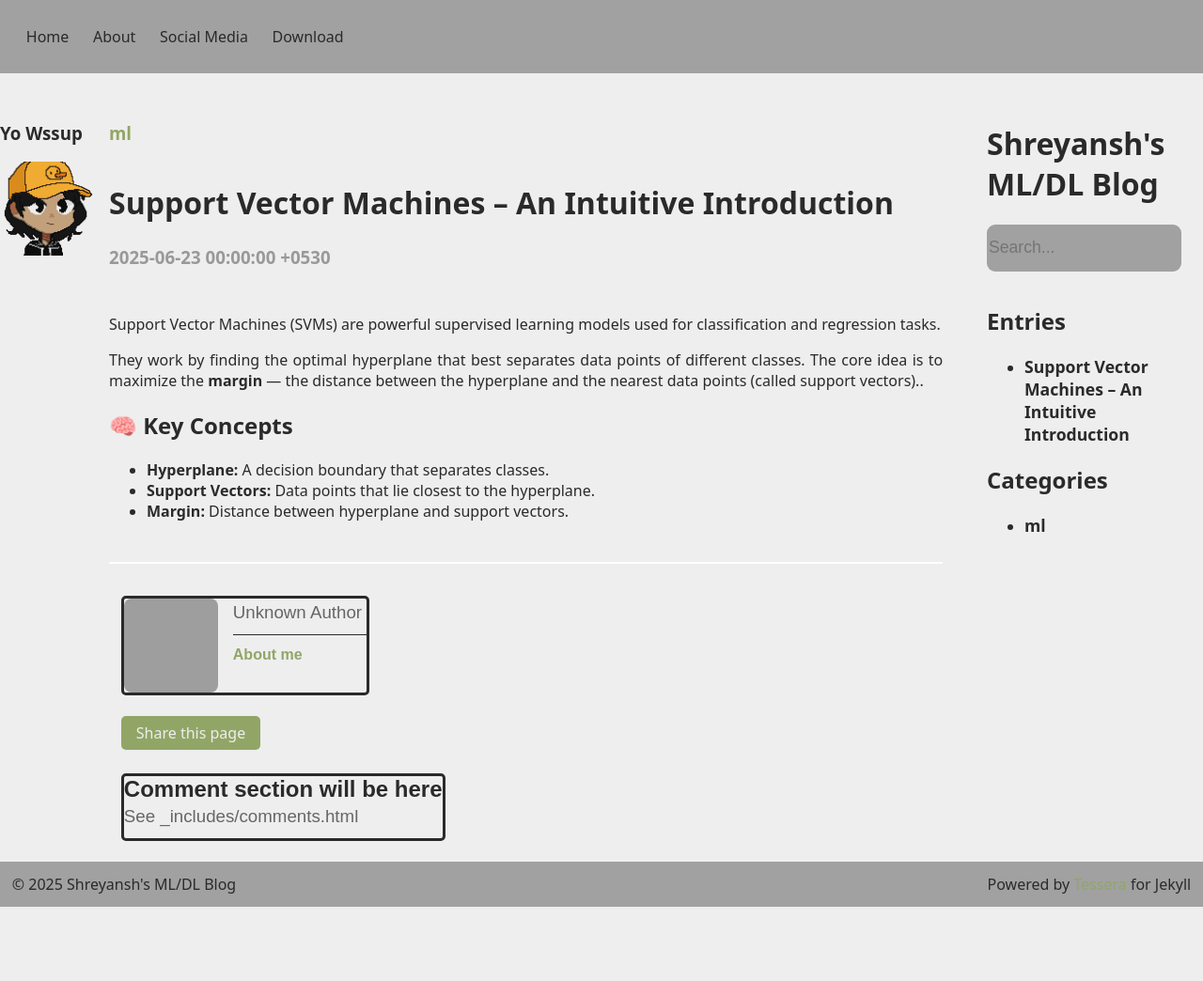
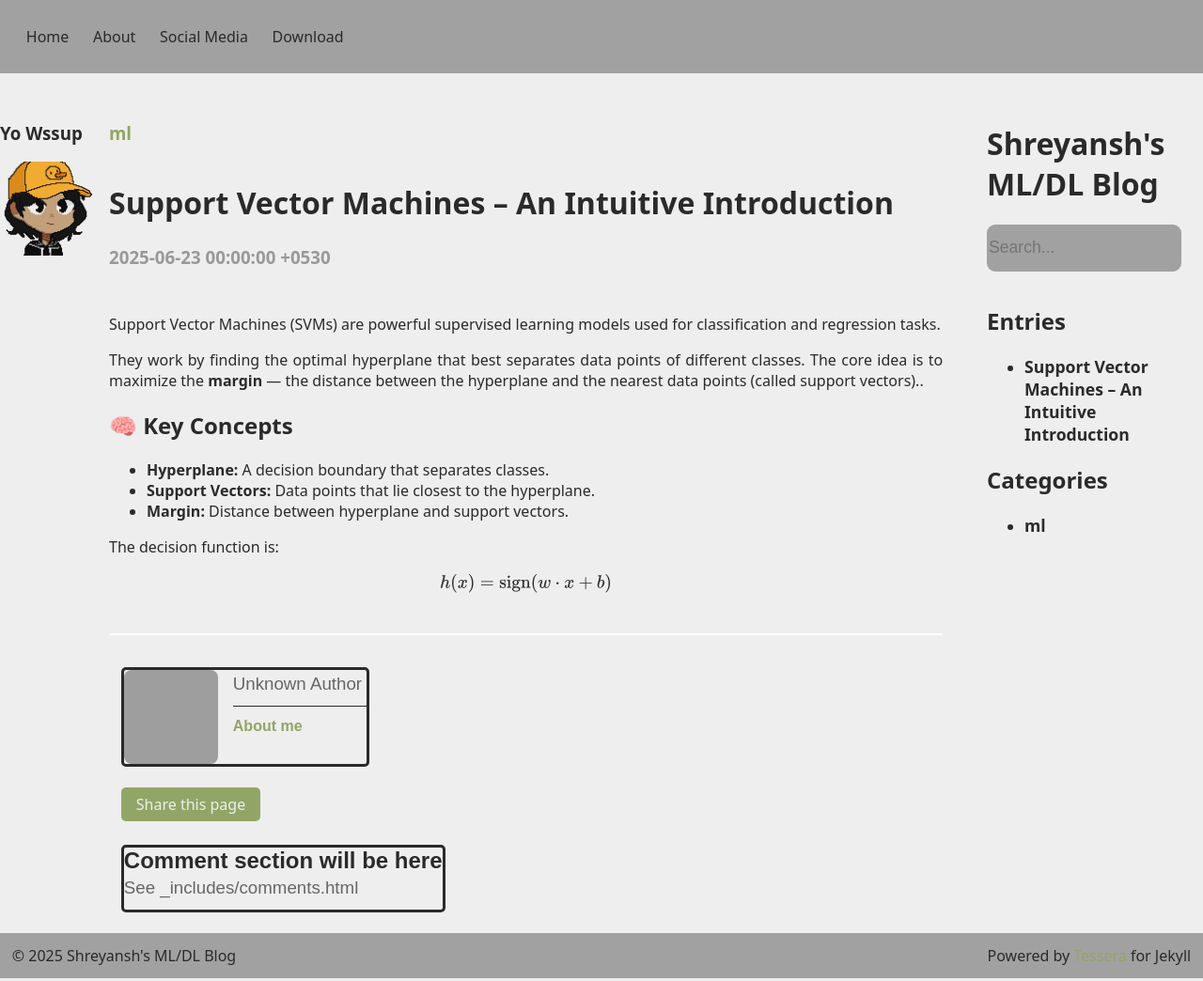
Before and after one commit to shrrynsh/site.github.io, a Jekyll site: the page built from _posts/2025-06-23-svm-from-scratch.md, in a window 1280 px wide. Shown: the whole page at 94% size. Built offline with Jekyll 4.4.1, drawn with Linux system fonts in a browser that asks for light colours; comment, search, counter and statistics services are not loaded; before the commit the page ends 968 px from its top, so only the background shows below that; grey boxes are pictures that could not be loaded.

Commit message:
Update 2025-06-23-svm-from-scratch.md

```diff
--- a/_posts/2025-06-23-svm-from-scratch.md
+++ b/_posts/2025-06-23-svm-from-scratch.md
@@ -14,3 +14,10 @@ They work by finding the optimal hyperplane that best separates data points of d
 - **Hyperplane:** A decision boundary that separates classes.
 - **Support Vectors:** Data points that lie closest to the hyperplane.
 - **Margin:** Distance between hyperplane and support vectors.
+
+
+
+The decision function is:
+
+
+$$h(x) = \text{sign}(w \cdot x + b)$$
```
